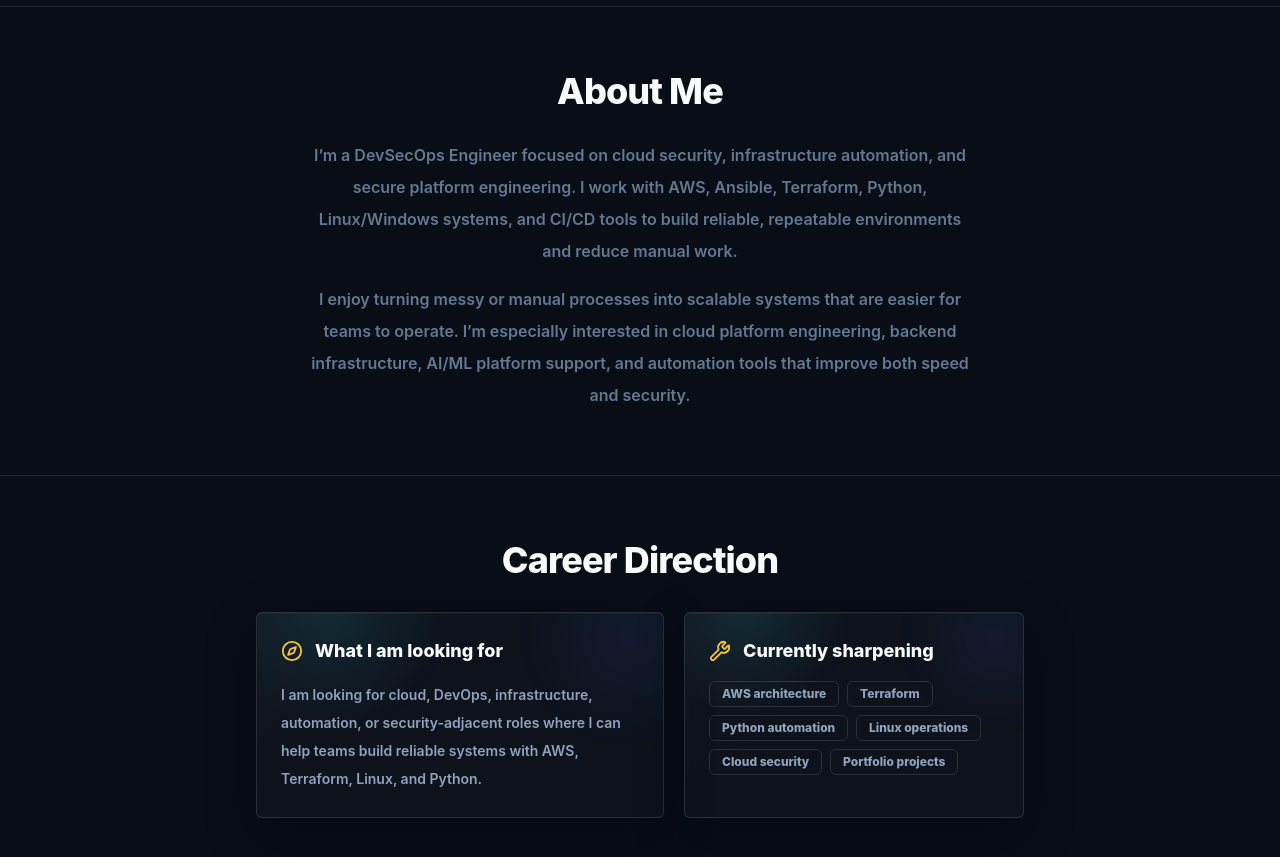
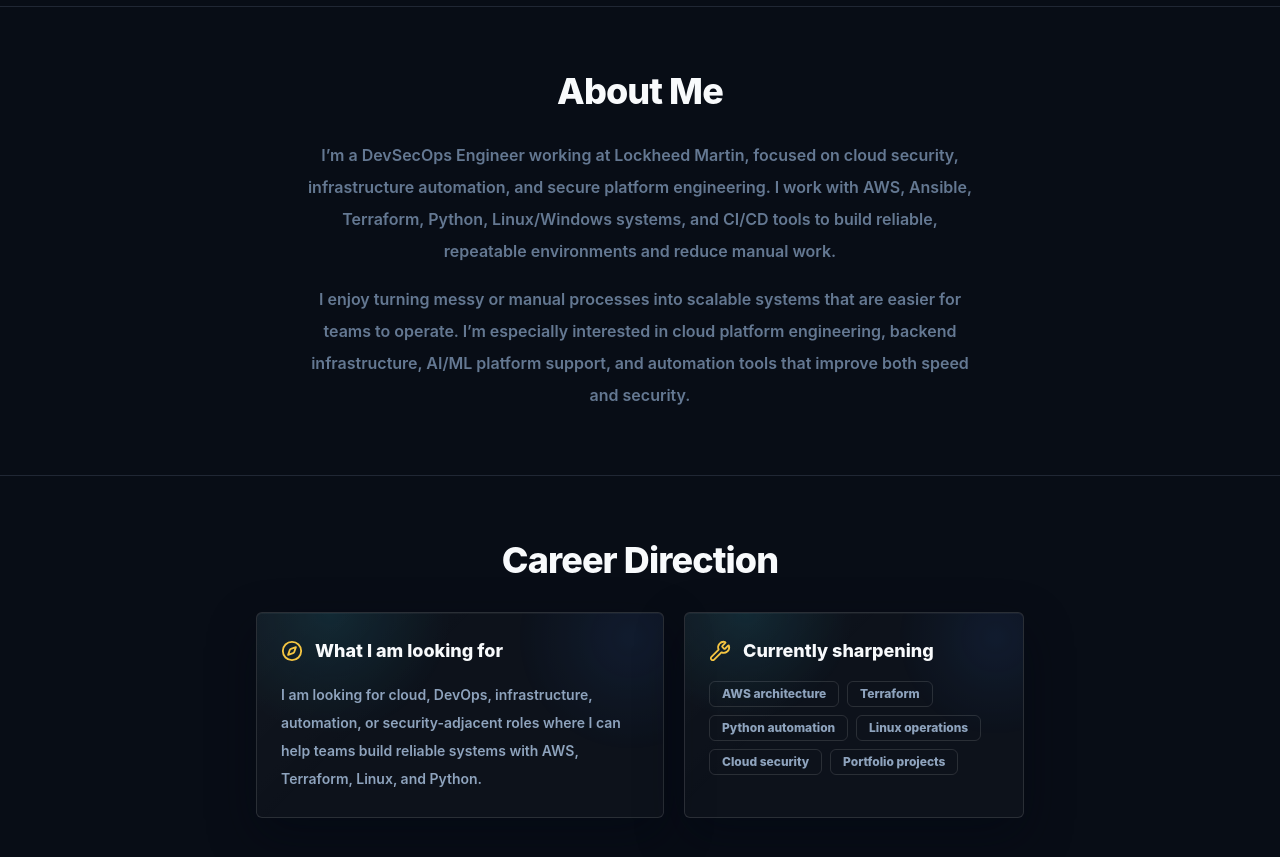
Before and after one commit to dboyza/portfolio-website, a React (Vite) app: page / in a window 1280 px wide. Shown: the part 900-1757 px from the top of the page. Built offline with nearby package versions, Linux system fonts and the light colour scheme.

Commit message:
Add Lockheed Martin to about summary

```diff
--- a/src/data/portfolio.ts
+++ b/src/data/portfolio.ts
@@ -66,7 +66,7 @@ export const navItems = [
 ];
 
 export const aboutParagraphs = [
-  'I’m a DevSecOps Engineer focused on cloud security, infrastructure automation, and secure platform engineering. I work with AWS, Ansible, Terraform, Python, Linux/Windows systems, and CI/CD tools to build reliable, repeatable environments and reduce manual work.',
+  'I’m a DevSecOps Engineer working at Lockheed Martin, focused on cloud security, infrastructure automation, and secure platform engineering. I work with AWS, Ansible, Terraform, Python, Linux/Windows systems, and CI/CD tools to build reliable, repeatable environments and reduce manual work.',
   'I enjoy turning messy or manual processes into scalable systems that are easier for teams to operate. I’m especially interested in cloud platform engineering, backend infrastructure, AI/ML platform support, and automation tools that improve both speed and security.',
 ];
 
```
